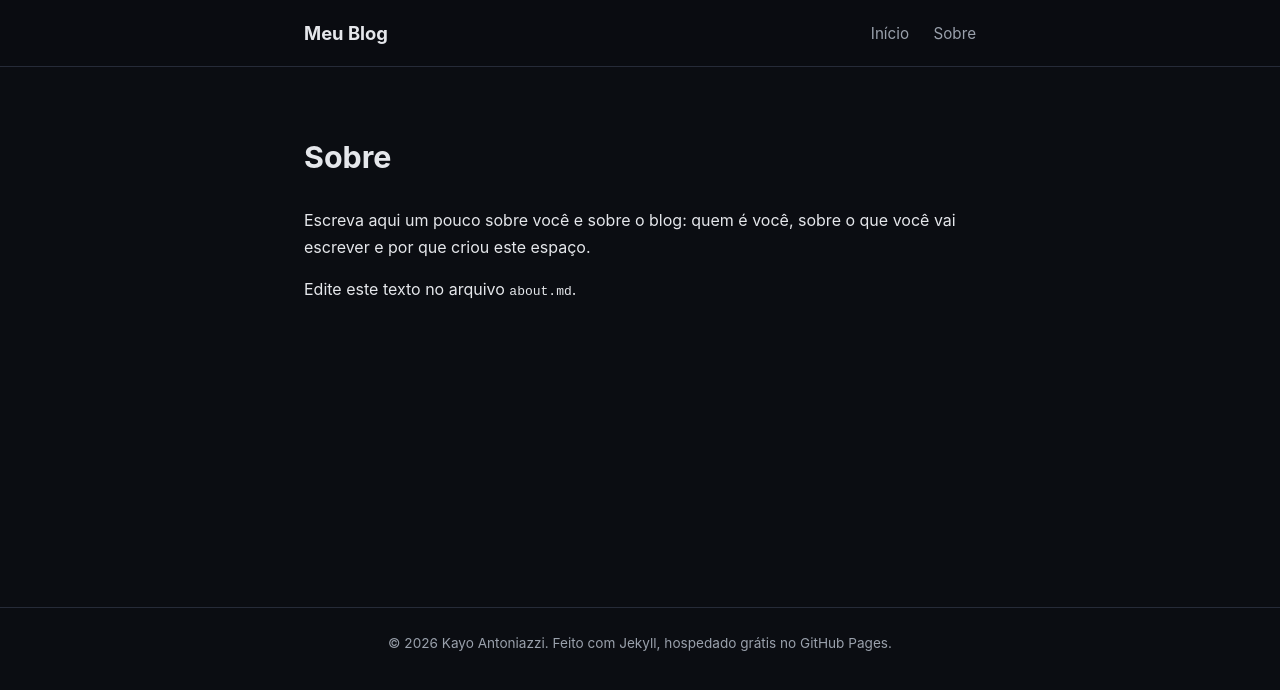
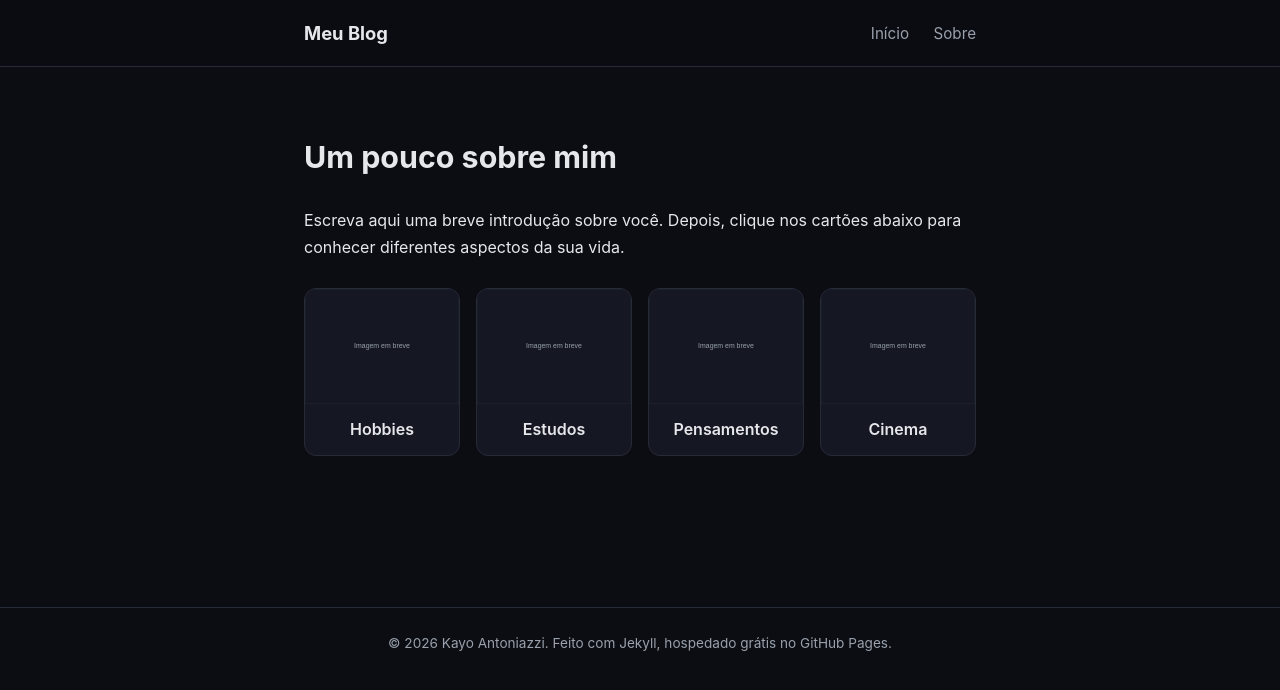
Before and after one commit to kayocomky/kayocomky.github.io, a Jekyll site: the page built from about.md, in a window 1280 px wide. Shown: the top 690 px of the page. Built offline with Jekyll 4.4.1, drawn with Linux system fonts in a browser that asks for light colours.

Commit message:
Adiciona página Sobre com cartões por aspecto (Hobbies, Estudos, Pensamentos, Cinema)

```diff
--- a/_layouts/page.html
+++ b/_layouts/page.html
@@ -2,7 +2,7 @@
 layout: default
 ---
 <article class="page">
-  <h1>{{ page.title }}</h1>
+  <h1>{{ page.heading | default: page.title }}</h1>
   <div class="page-content">
     {{ content }}
   </div>
--- a/about.md
+++ b/about.md
@@ -1,10 +1,28 @@
 ---
 layout: page
 title: Sobre
+heading: Um pouco sobre mim
 permalink: /about/
 ---
 
-Escreva aqui um pouco sobre você e sobre o blog: quem é você, sobre o que você
-vai escrever e por que criou este espaço.
+Escreva aqui uma breve introdução sobre você. Depois, clique nos cartões
+abaixo para conhecer diferentes aspectos da sua vida.
 
-Edite este texto no arquivo `about.md`.
+<div class="stage-grid">
+  <a class="stage-card" href="{{ '/about/hobbies/' | relative_url }}">
+    <img src="{{ '/assets/images/placeholder.svg' | relative_url }}" alt="Hobbies">
+    <span>Hobbies</span>
+  </a>
+  <a class="stage-card" href="{{ '/about/estudos/' | relative_url }}">
+    <img src="{{ '/assets/images/placeholder.svg' | relative_url }}" alt="Estudos">
+    <span>Estudos</span>
+  </a>
+  <a class="stage-card" href="{{ '/about/pensamentos/' | relative_url }}">
+    <img src="{{ '/assets/images/placeholder.svg' | relative_url }}" alt="Pensamentos">
+    <span>Pensamentos</span>
+  </a>
+  <a class="stage-card" href="{{ '/about/cinema/' | relative_url }}">
+    <img src="{{ '/assets/images/placeholder.svg' | relative_url }}" alt="Cinema">
+    <span>Cinema</span>
+  </a>
+</div>
--- a/assets/css/style.css
+++ b/assets/css/style.css
@@ -223,6 +223,72 @@ main.wrapper {
   font-size: 1.9rem;
 }
 
+/* Cartões de aspectos (página Sobre) */
+.stage-grid {
+  display: grid;
+  grid-template-columns: repeat(auto-fill, minmax(140px, 1fr));
+  gap: 1rem;
+  margin-top: 1.75rem;
+}
+
+.stage-card {
+  background: var(--bg-elevated);
+  border: 1px solid var(--border);
+  border-radius: var(--radius);
+  overflow: hidden;
+  display: flex;
+  flex-direction: column;
+  color: var(--text);
+  transition: transform 0.15s ease, border-color 0.15s ease;
+}
+.stage-card:hover {
+  transform: translateY(-2px);
+  border-color: var(--accent);
+  text-decoration: none;
+}
+.stage-card img {
+  width: 100%;
+  aspect-ratio: 4 / 3;
+  object-fit: cover;
+  display: block;
+}
+.stage-card span {
+  padding: 0.75rem 1rem;
+  font-weight: 600;
+  text-align: center;
+}
+
+/* Página de cada aspecto */
+.stage-back {
+  display: inline-block;
+  margin-bottom: 1.5rem;
+  color: var(--text-muted);
+  font-size: 0.9rem;
+}
+.stage-back:hover {
+  color: var(--accent);
+  text-decoration: none;
+}
+.stage-header {
+  margin-bottom: 1.5rem;
+}
+.stage-header h1 {
+  margin: 0;
+  font-size: 1.9rem;
+}
+.stage-cover {
+  width: 100%;
+  max-height: 280px;
+  object-fit: cover;
+  border-radius: var(--radius);
+  border: 1px solid var(--border);
+  margin-bottom: 1rem;
+}
+.stage-content img {
+  max-width: 100%;
+  border-radius: 8px;
+}
+
 /* Footer */
 .site-footer {
   border-top: 1px solid var(--border);
```
Also changed, not shown: _layouts/stage.html (added, +17 -0 lines), about/cinema.md (added, +15 -0 lines), about/estudos.md (added, +15 -0 lines), about/hobbies.md (added, +20 -0 lines), about/pensamentos.md (added, +15 -0 lines), assets/images/placeholder.svg (added).
